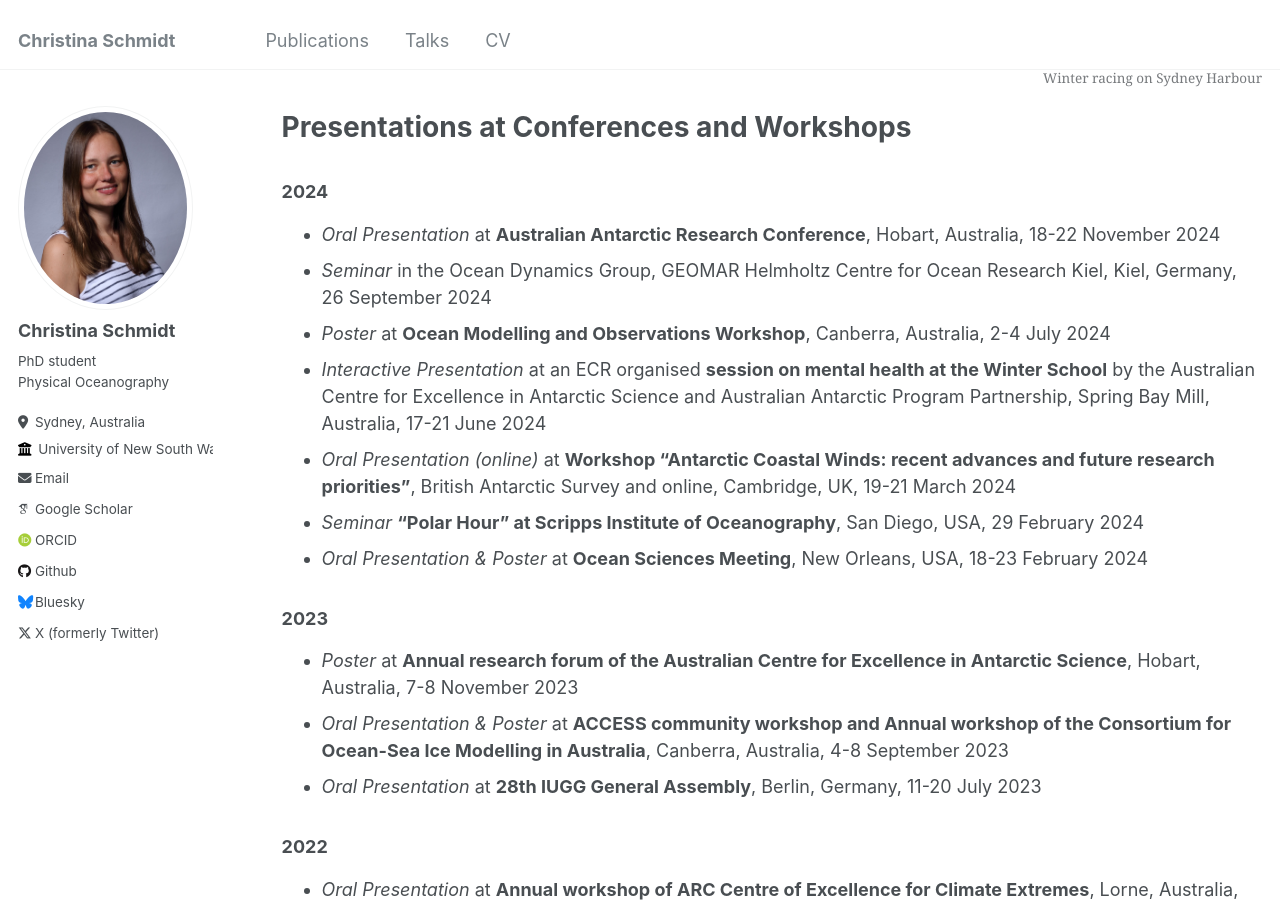
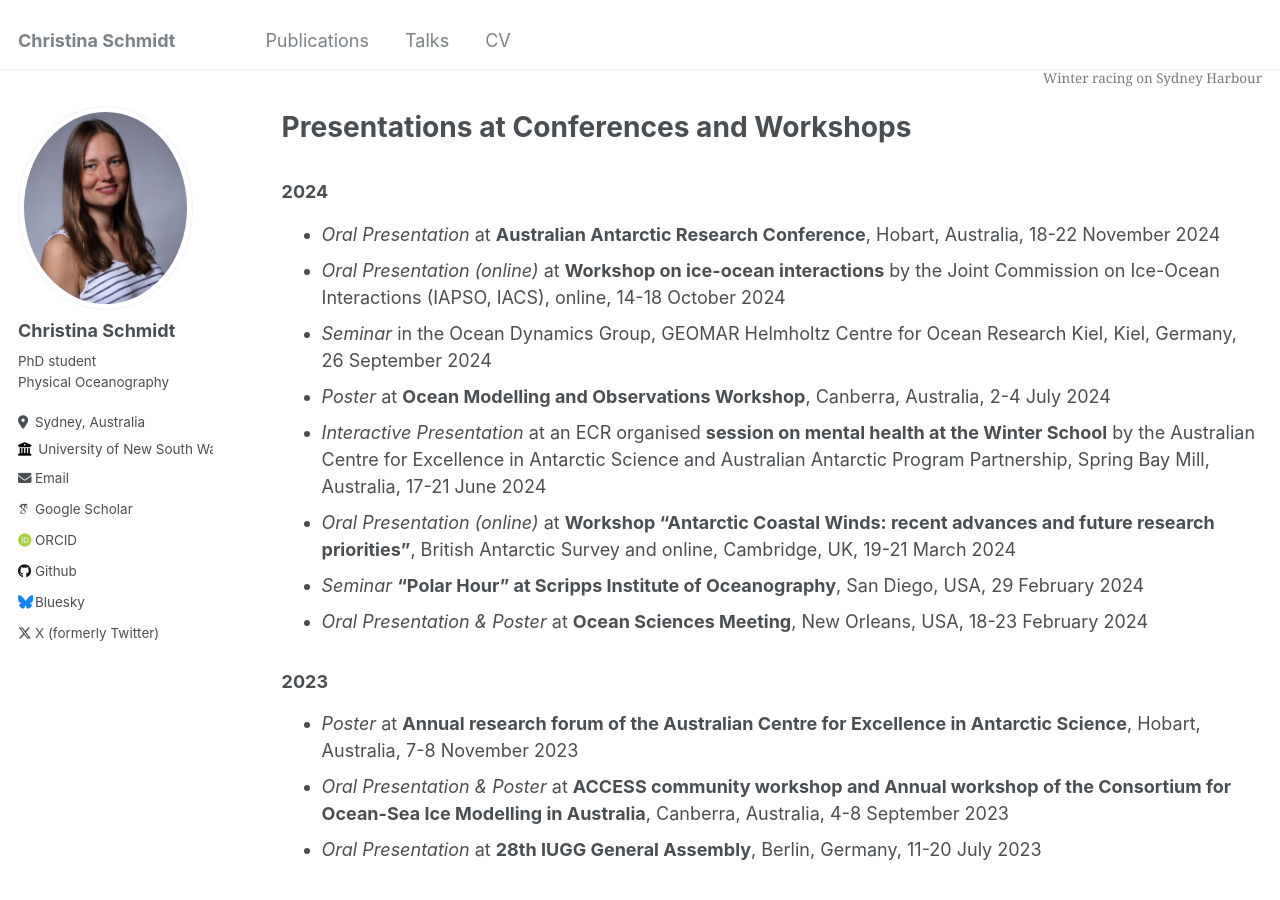
Before and after one commit to schmidt-christina/schmidt-christina.github.io, a Jekyll site: the page built from _pages/talks.md, in a window 1280 px wide and 900 px high, scrolled down 313 px. Built offline with Jekyll 4.4.1, drawn with Linux system fonts in a browser that asks for light colours; some web fonts are replaced.

Commit message:
Added talk at ice-ocean interaction workshop

```diff
--- a/_pages/talks.md
+++ b/_pages/talks.md
@@ -17,6 +17,7 @@ author_profile: true
 
 ### 2024
 * *Oral Presentation* at **Australian Antarctic Research Conference**, Hobart, Australia, 18-22 November 2024
+* *Oral Presentation (online)* at **Workshop on ice-ocean interactions** by the Joint Commission on Ice-Ocean Interactions (IAPSO, IACS), online, 14-18 October 2024
 * *Seminar* in the Ocean Dynamics Group, GEOMAR Helmholtz Centre for Ocean Research Kiel, Kiel, Germany, 26 September 2024
 * *Poster* at **Ocean Modelling and Observations Workshop**, Canberra, Australia, 2-4 July 2024
 * *Interactive Presentation* at an ECR organised **session on mental health at the Winter School** by the Australian Centre for Excellence in Antarctic Science and Australian Antarctic Program Partnership, Spring Bay Mill, Australia, 17-21 June 2024
```
